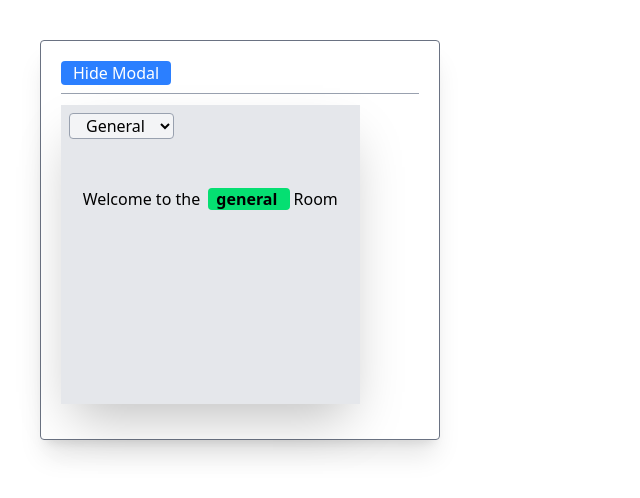
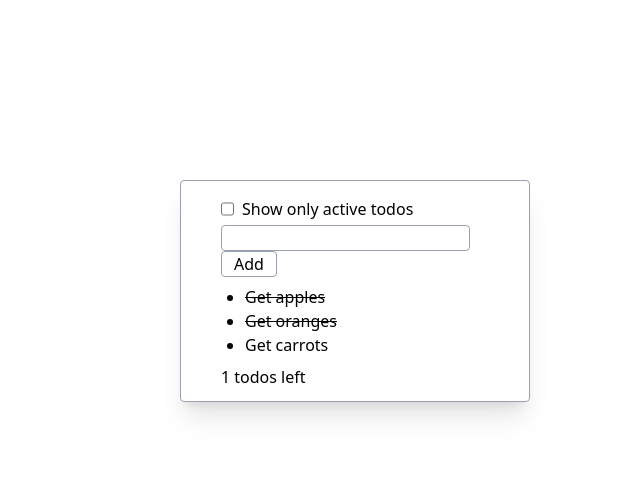
Before and after one commit to Shayan3528/Module-4, a React (Vite) app: page / in a window 1280 px wide. Shown: the top 498 px of the page, without its empty margins (0-640 px from the left). Built offline with nearby package versions, Linux system fonts and the light colour scheme.

Commit message:
eliminate redundant useEffect

```diff
--- a/src/App.jsx
+++ b/src/App.jsx
@@ -1,37 +1,132 @@
-import { useState } from "react";
-import ChatRoom from "./Component/ChatRoom";
+// import { useState } from "react";
+// import ChatRoom from "./Component/ChatRoom";
+
+// export default function App() {
+//   const [showModal, setShowModal] = useState(true);
+//   const [roomId, setRoomId] = useState("general");
+//   const [serverUrl, setServerUrl] = useState("https://localhost:1234");
+
+//   return (
+//     <div className="relative ml-10 mt-10 w-[400px] h-[400px] border border-gray-500 rounded  shadow-xl ">
+//       <button
+//         className="px-3  bg-blue-500 text-white rounded mt-5 ml-5"
+//         onClick={() => setShowModal(!showModal)}
+//       >
+//         {showModal ? "Hide Modal" : "Show Modal"}
+//       </button>
+//       <hr className="mx-5 mt-2 border-gray-400 " />
+
+//       <div>
+//         <input
+//           type="text"
+//           value={serverUrl}
+//           onChange={(e) => setServerUrl(e.target.value)}
+//           placeholder="Enter server Url"
+//           className="border border-gray-400 rounded px-3 mx-5 my-5"
+//         />
+//       </div>
+
+//       {showModal && (
+//         <div className="absolute top-30 left-5 right-5 w-3/4 h-2/4 bg-gray-200 shadow-2xl">
+//           <select
+//             value={roomId}
+//             onChange={(e) => setRoomId(e.target.value)}
+//             className="mx-2 my-2 border border-gray-400 px-3 rounded focus:outline-none focus:border-green-500 focus:border-2 bg-gray-100 "
+//           >
+//             <option value="General">General</option>
+//             <option value="Travel">Travel</option>
+//             <option value="Music">Music</option>
+//           </select>
+
+//           <div className="mx-3 flex justify-center itens-center mt-10">
+//             <ChatRoom roomId={roomId} serverUrl={serverUrl} />
+//           </div>
+//         </div>
+//       )}
+//     </div>
+//   );
+// }
+
+// import { useRef } from "react";
+
+// export default function App() {
+//   let ref = useRef(0);
+//   function handleClick() {
+//     ref.current = ref.current + 1;
+//     console.log(ref.current);
+//   }
+
+//   return (
+//     <>
+//       <button
+//         onClick={handleClick}
+//         className=" border border-gray-400 px-2 rounded"
+//       >
+//         {" "}
+//         Click me{" "}
+//       </button>
+
+//       <p> {ref.current}</p>
+//     </>
+//   );
+// }
+
+import {  useState } from "react";
+import { createTodo, initialTodos } from "./Utlis/todo";
 
 export default function App() {
-  const [showModal, setShowModal] = useState(true);
-  const [roomId, setRoomId] = useState("general");
+  const [todos, setTodos] = useState(initialTodos);
+  const [showActive, setShowActive] = useState(false);
+  const activeTodos = todos.filter((todo) => !todo.completed);
+  const visibleTodos = showActive ? activeTodos : todos;
 
   return (
-    <div className="relative ml-10 mt-10 w-[400px] h-[400px] border border-gray-500 rounded  shadow-xl ">
-      <button
-        className="px-3  bg-blue-500 text-white rounded mt-5 ml-5"
-        onClick={() => setShowModal(!showModal)}
-      >
-        {showModal ? "Hide Modal" : "Show Modal"}
-      </button>
-      <hr className="mx-5 mt-2 border-gray-400 " />
-
-      {showModal && (
-        <div className="absolute top-16 left-5 right-5 w-3/4 h-3/4 bg-gray-200 shadow-2xl">
-          <select
-            value={roomId}
-            onChange={(e) => setRoomId(e.target.value)}
-            className="mx-2 my-2 border border-gray-400 px-3 rounded focus:outline-none focus:border-green-500 focus:border-2 bg-gray-100 "
-          >
-            <option value="General">General</option>
-            <option value="Travel">Travel</option>
-            <option value="Music">Music</option>
-          </select>
-
-         <div className = "mx-3 flex justify-center itens-center mt-10">
-         <ChatRoom roomId={roomId} />
-         </div>
-        </div>
-      )}
+    <div className="border border-gray-400 rounded shadow-xl w-[350px] h-auto ml-45 mt-45 px-10 py-3">
+      <label className="flex  gap-2 py-1">
+        <input
+          type="checkbox"
+          checked={showActive}
+          onChange={(e) => setShowActive(e.target.checked)}
+        />
+        Show only active todos
+      </label>
+      <NewTodo onAdd={(newTodo) => setTodos([...todos, newTodo])} />{" "}
+      {/** Create new Todo */}
+      <ul className="px-6 py-2">
+        {visibleTodos.map((todo) => (
+          <li key={todo.id} className="list-disc ">
+            {todo.completed ? <s>{todo.text}</s> : todo.text}
+          </li>
+        ))}
+      </ul>
+      <footer>
+        {activeTodos.length} todos left
+      </footer>
     </div>
   );
 }
+
+function NewTodo({ onAdd }) {
+  const [text, setText] = useState("");
+
+  function handleAddClick() {
+    setText("");
+    onAdd(createTodo(text));
+  }
+
+  return (
+    <>
+      <input
+        value={text}
+        onChange={(e) => setText(e.target.value)}
+        className="border border-gray-400 rounded px-2 mr-3"
+      />
+      <button
+        className="border border-gray-400 rounded  px-3"
+        onClick={handleAddClick}
+      >
+        Add
+      </button>
+    </>
+  );
+}
--- a/src/Component/ChatRoom.jsx
+++ b/src/Component/ChatRoom.jsx
@@ -1,15 +1,22 @@
 import { useEffect } from "react";
-import createConnection from "../Utlis/createConnection";
+import createConnection, { logVisited } from "../Utlis/createConnection";
 
-const serverUrl = "https://localhost:1234";
-
-export default function ChatRoom({ roomId }) {
+export default function ChatRoom({ roomId, serverUrl }) {
   useEffect(() => {
     const connection = createConnection(serverUrl, roomId);
     connection.connect();
 
     return () => {
       connection.disconnect();
+    };
+  }, [roomId, serverUrl]);
+
+  useEffect(() => {
+    let ignore = false;
+    if (!ignore) logVisited(roomId);
+
+    return () => {
+      ignore = true;
     };
   }, [roomId]);
 
--- a/src/Utlis/createConnection.js
+++ b/src/Utlis/createConnection.js
@@ -8,3 +8,7 @@ export default function createConnection(serverUrl, roomId) {
     },
   };
 }
+
+export function logVisited(roomId) {
+  console.log(`User visited room ${roomId}`);
+}
--- /dev/null
+++ b/src/Utlis/todo.js
@@ -0,0 +1,15 @@
+let nextId = 0;
+
+export function createTodo(text, completed = false) {
+  return {
+    id: nextId++,
+    text,
+    completed,
+  };
+}
+
+export const initialTodos = [
+  createTodo("Get apples", true),
+  createTodo("Get oranges", true),
+  createTodo("Get carrots"),
+];
```
